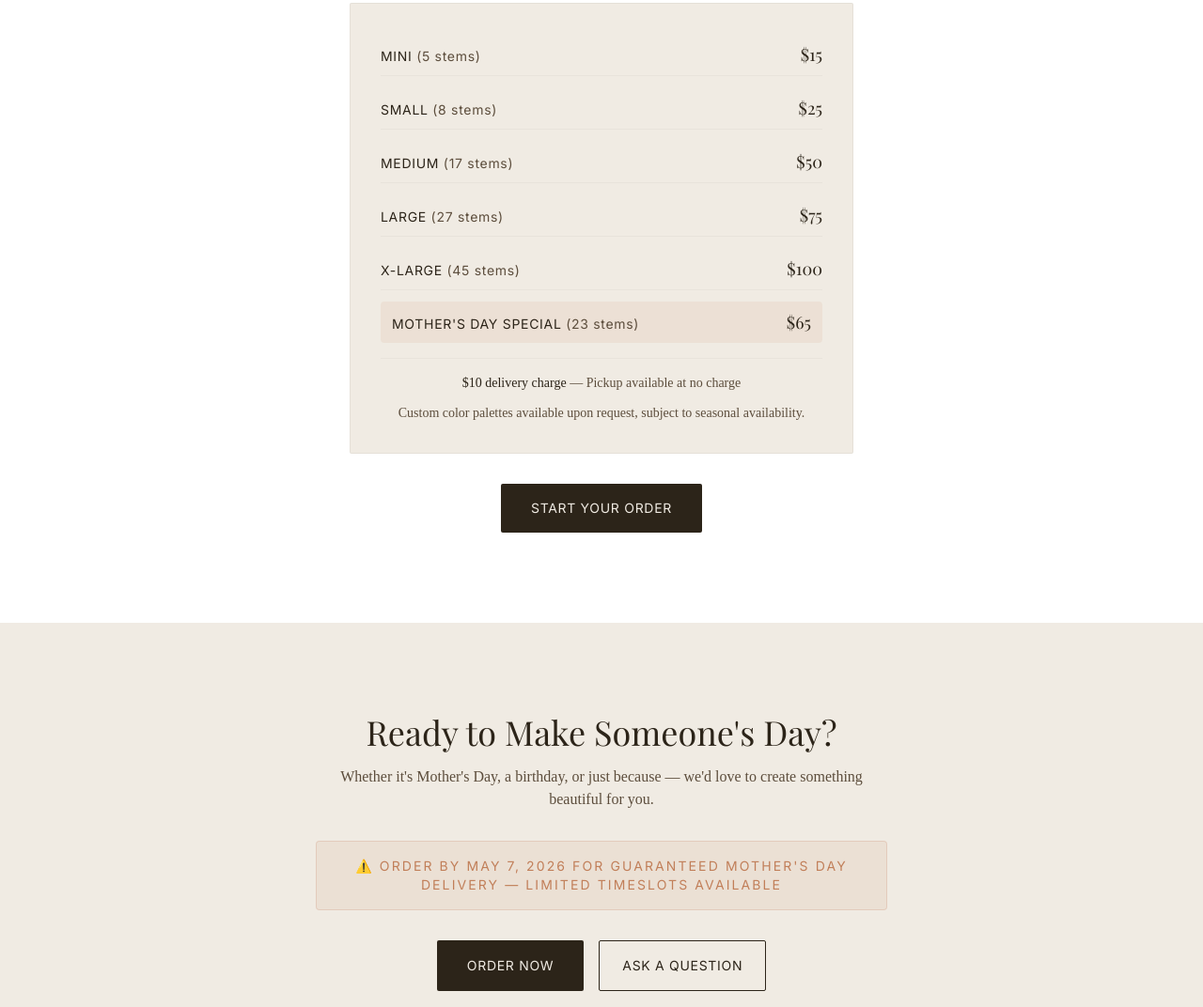
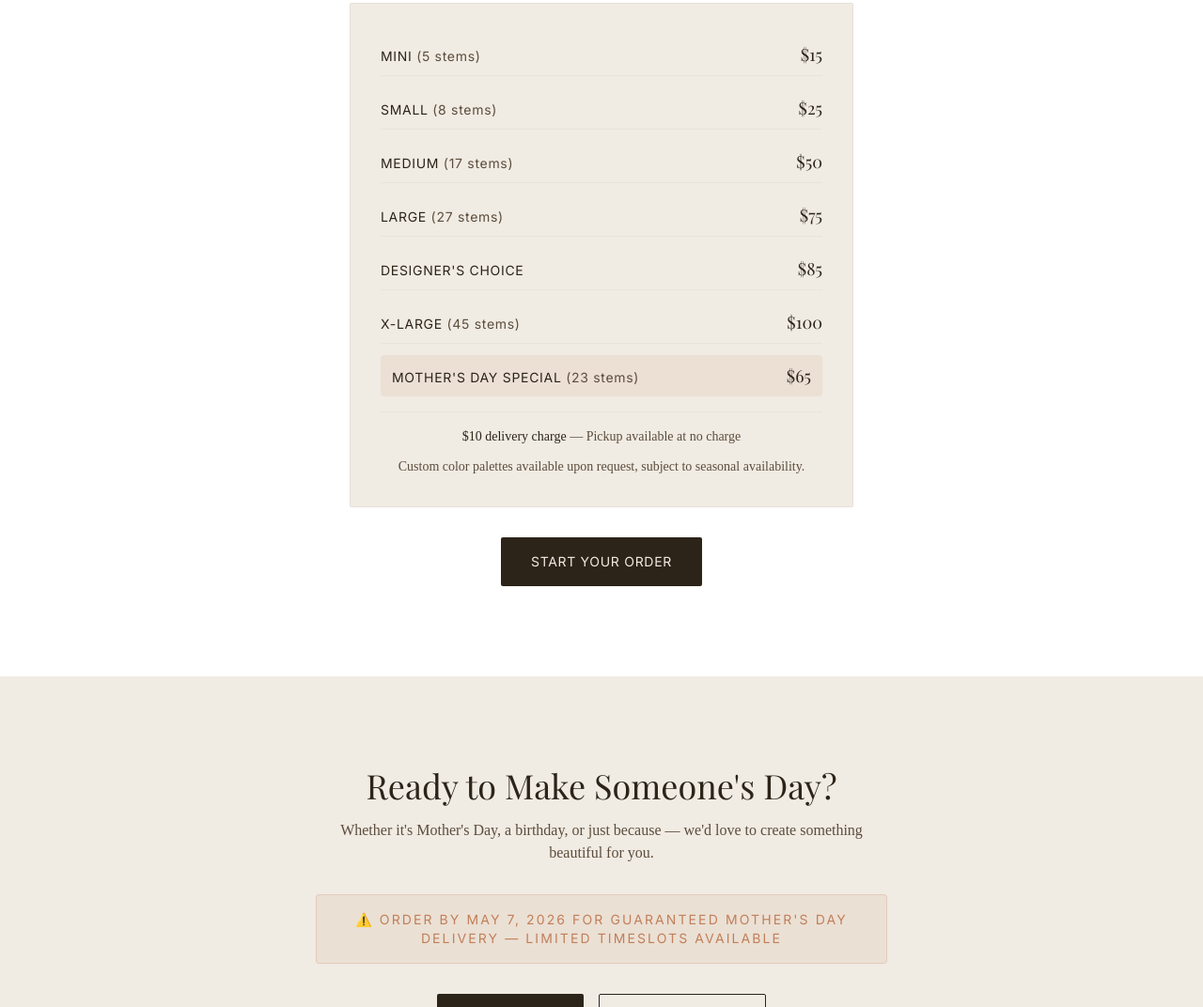
Before and after one commit to krioku-can/ivy-rose-floral, a plain HTML site: page index.html in a window 1280 px wide. Shown: the part 2606-3678 px from the top of the page at 94% size. Drawn offline with nearby package versions, Linux system fonts and the light colour scheme; a web font is replaced by a local one.

Commit message:
Add Designer's Choice at  to pricing menu and order dropdown

```diff
--- a/index.html
+++ b/index.html
@@ -231,6 +231,10 @@
                         <span class="font-playfair text-lg text-espresso">$75</span>
                     </div>
                     <div class="flex justify-between items-baseline py-2 border-b border-stone/30">
+                        <span class="font-inter text-sm uppercase tracking-wider text-espresso">Designer's Choice</span>
+                        <span class="font-playfair text-lg text-espresso">$85</span>
+                    </div>
+                    <div class="flex justify-between items-baseline py-2 border-b border-stone/30">
                         <span class="font-inter text-sm uppercase tracking-wider text-espresso">X-Large <span class="text-taupe normal-case">(45 stems)</span></span>
                         <span class="font-playfair text-lg text-espresso">$100</span>
                     </div>
```
Also changed, not shown: order.html (+1 -0 lines).
